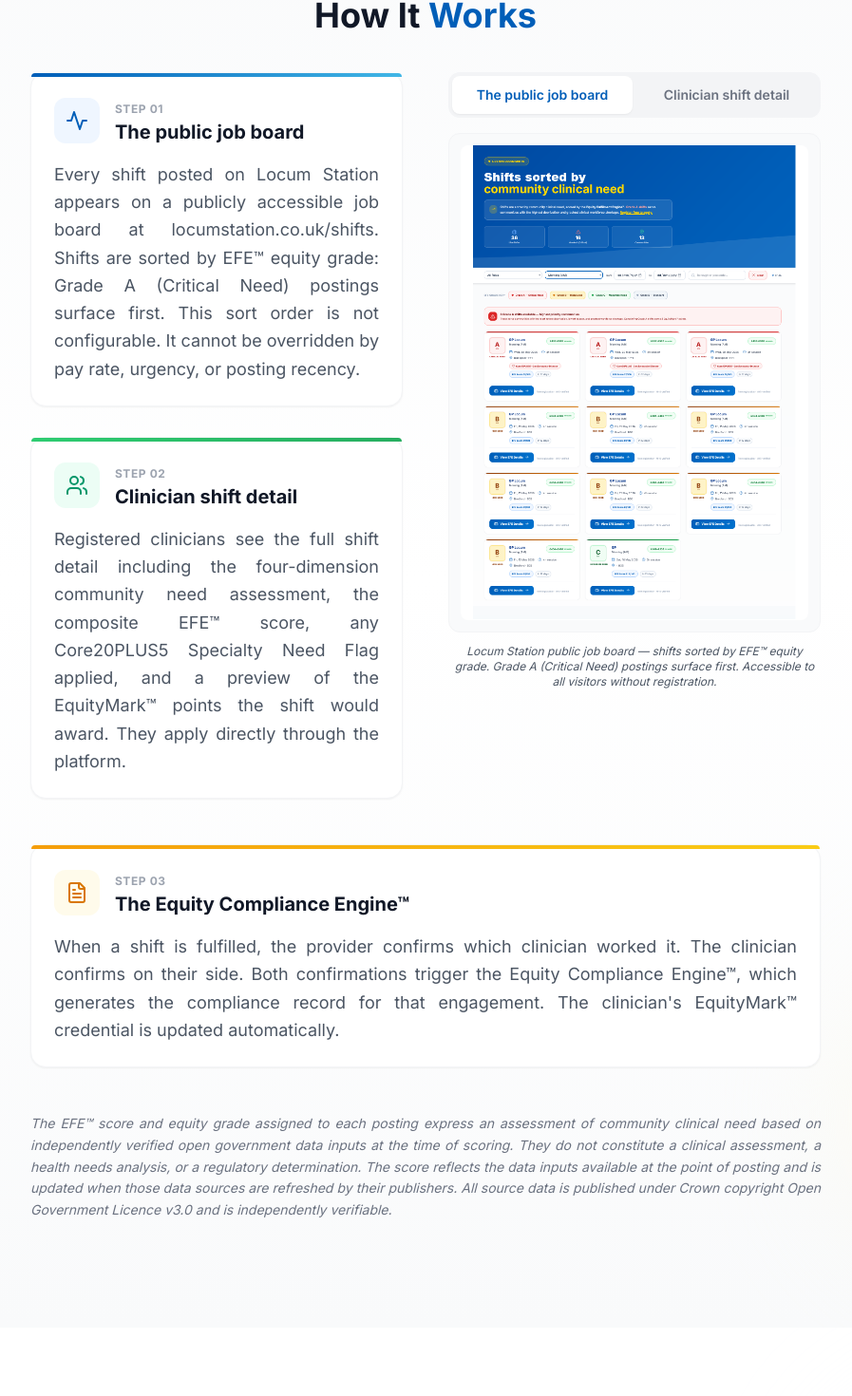
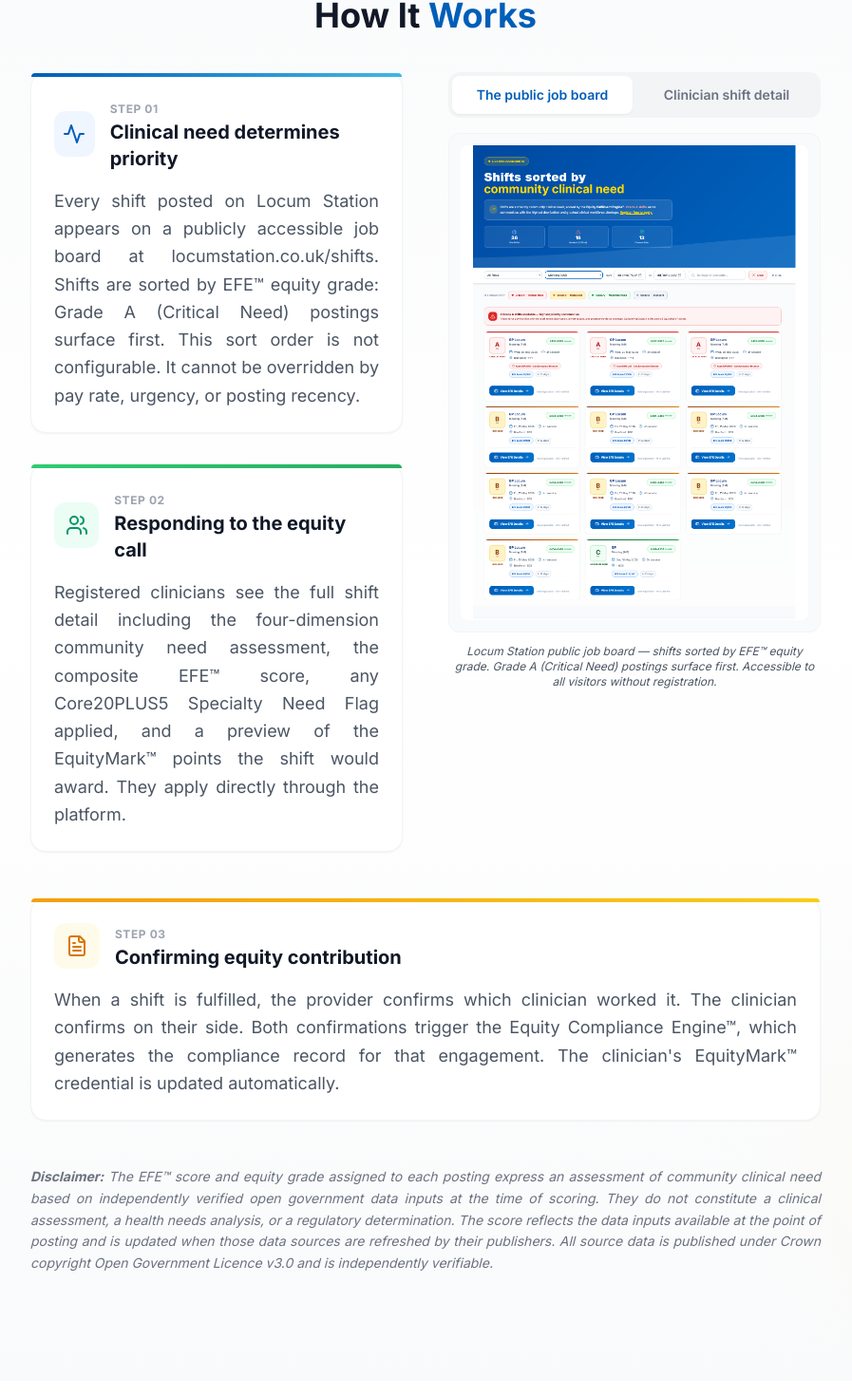
Before and after one commit to priopraos/priopraos-website, a React (Vite) app: page /locum-station in a window 1280 px wide. Shown: the part 1435-2905 px from the top of the page at 95% size, without its empty margins (192-1089 px from the left). Built offline with nearby package versions, Linux system fonts and the light colour scheme; no server answers.

Commit message:
Deploy: 2026-06-09 05:43:59

```diff
--- a/src/components/Footer.tsx
+++ b/src/components/Footer.tsx
@@ -27,7 +27,7 @@
               </a>
               <p className="flex items-center gap-2"><MapPin className="h-4 w-4" /> London, England</p>
             </div>
-            <div className="flex items-center gap-3 mt-4">
+                        <div className="flex items-center gap-3 mt-4 hidden">
                           <a href="https://linkedin.com/company/prioraos" target="_blank" rel="noopener noreferrer" className="text-gray-400 hover:text-white transition-colors" aria-label="LinkedIn">
                             <svg className="h-5 w-5" fill="currentColor" viewBox="0 0 24 24">
                               <path d="M20.447 20.452h-3.554v-5.569c0-1.328-.027-3.037-1.852-3.037-1.853 0-2.136 1.445-2.136 2.939v5.667H9.351V9h3.414v1.561h.046c.477-.9 1.637-1.85 3.37-1.85 3.601 0 4.267 2.37 4.267 5.455v6.286zM5.337 7.433c-1.144 0-2.063-.926-2.063-2.065 0-1.138.92-2.063 2.063-2.063 1.14 0 2.064.925 2.064 2.063 0 1.139-.925 2.065-2.064 2.065zm1.782 13.019H3.555V9h3.564v11.452zM22.225 0H1.771C.792 0 0 .774 0 1.729v20.542C0 23.227.792 24 1.771 24h20.451C23.2 24 24 23.227 24 22.271V1.729C24 .774 23.2 0 22.222 0h.003z"/>
@@ -55,10 +55,10 @@
           <div>
             <h4 className="text-xs font-semibold tracking-widest text-gray-500 uppercase mb-4">Locum Station</h4>
             <ul className="space-y-3 text-sm">
-              <li><Link to="/locum-station" className="hover:text-yellow-400 transition-colors">Visit Locum Station</Link></li>
-              <li><a href="https://locumstation.co.uk" target="_blank" rel="noopener noreferrer" className="hover:text-yellow-400 transition-colors">Register as a Provider</a></li>
-              <li><a href="https://locumstation.co.uk" target="_blank" rel="noopener noreferrer" className="hover:text-yellow-400 transition-colors">Join as a Clinician</a></li>
-              <li><a href="https://locumstation.co.uk/innovations" target="_blank" rel="noopener noreferrer" className="hover:text-yellow-400 transition-colors">Our Innovations</a></li>
+                            <li><a href="https://locumstation.co.uk/" target="_blank" rel="noopener noreferrer" className="hover:text-yellow-400 transition-colors">Visit Locum Station</a></li>
+              <li><a href="https://locumstation.co.uk/early-access/providers" target="_blank" rel="noopener noreferrer" className="hover:text-yellow-400 transition-colors">Register as a Provider</a></li>
+              <li><a href="https://locumstation.co.uk/early-access/clinicians" target="_blank" rel="noopener noreferrer" className="hover:text-yellow-400 transition-colors">Join as a Clinician</a></li>
+              <li><a href="https://locumstation.co.uk/our-innovations" target="_blank" rel="noopener noreferrer" className="hover:text-yellow-400 transition-colors">Our Innovations</a></li>
             </ul>
           </div>
 
@@ -67,10 +67,9 @@
             <h4 className="text-xs font-semibold tracking-widest text-gray-500 uppercase mb-4">Company</h4>
             <ul className="space-y-3 text-sm">
                             <li><Link to="/about" className="hover:text-yellow-400 transition-colors">About</Link></li>
-              <li><a href="mailto:contact@prioraos.com" className="hover:text-yellow-400 transition-colors">Contact</a></li>
+              <li><a href="https://prioraos.com/contact" target="_blank" rel="noopener noreferrer" className="hover:text-yellow-400 transition-colors">Contact</a></li>
               <li><Link to="/privacy" className="hover:text-yellow-400 transition-colors">Privacy Policy</Link></li>
-              <li><Link to="/terms" className="hover:text-yellow-400 transition-colors">Terms of Service</Link></li>
-              <li><a href="https://locumstation.co.uk" target="_blank" rel="noopener noreferrer" className="hover:text-yellow-400 transition-colors">locumstation.co.uk</a></li>
+              <li><a href="https://prioraos.com/contact" target="_blank" rel="noopener noreferrer" className="hover:text-yellow-400 transition-colors">Terms of Service</a></li>
             </ul>
           </div>
         </div>
--- a/src/pages/LocumStation.tsx
+++ b/src/pages/LocumStation.tsx
@@ -123,7 +123,7 @@
                     </div>
                     <div>
                       <span className="text-xs font-bold tracking-wider text-gray-400 uppercase">Step 01</span>
-                      <h3 className="text-xl font-bold text-gray-900">The public job board</h3>
+                      <h3 className="text-xl font-bold text-gray-900">Clinical need determines priority</h3>
                     </div>
                   </div>
                   <p className="text-lg text-gray-600 leading-relaxed text-left md:text-justify">
@@ -140,7 +140,7 @@
                     </div>
                     <div>
                       <span className="text-xs font-bold tracking-wider text-gray-400 uppercase">Step 02</span>
-                      <h3 className="text-xl font-bold text-gray-900">Clinician shift detail</h3>
+                      <h3 className="text-xl font-bold text-gray-900">Responding to the equity call</h3>
                     </div>
                   </div>
                   <p className="text-lg text-gray-600 leading-relaxed text-left md:text-justify">
@@ -243,7 +243,7 @@
                 </div>
                 <div>
                   <span className="text-xs font-bold tracking-wider text-gray-400 uppercase">Step 03</span>
-                  <h3 className="text-xl font-bold text-gray-900">The Equity Compliance Engine™</h3>
+                  <h3 className="text-xl font-bold text-gray-900">Confirming equity contribution</h3>
                 </div>
               </div>
               <p className="text-lg text-gray-600 leading-relaxed text-left md:text-justify">
@@ -254,7 +254,7 @@
 
                     <ScrollReveal delay={450}>
             <p className="mt-12 text-sm text-gray-500 leading-relaxed italic text-left md:text-justify">
-              The EFE™ score and equity grade assigned to each posting express an assessment of community clinical need based on independently verified open government data inputs at the time of scoring. They do not constitute a clinical assessment, a health needs analysis, or a regulatory determination. The score reflects the data inputs available at the point of posting and is updated when those data sources are refreshed by their publishers. All source data is published under Crown copyright Open Government Licence v3.0 and is independently verifiable.
+              <strong>Disclaimer:</strong> The EFE™ score and equity grade assigned to each posting express an assessment of community clinical need based on independently verified open government data inputs at the time of scoring. They do not constitute a clinical assessment, a health needs analysis, or a regulatory determination. The score reflects the data inputs available at the point of posting and is updated when those data sources are refreshed by their publishers. All source data is published under Crown copyright Open Government Licence v3.0 and is independently verifiable.
             </p>
           </ScrollReveal>
         </div>
```
Lines whose indentation alone changed are shown as unchanged.
